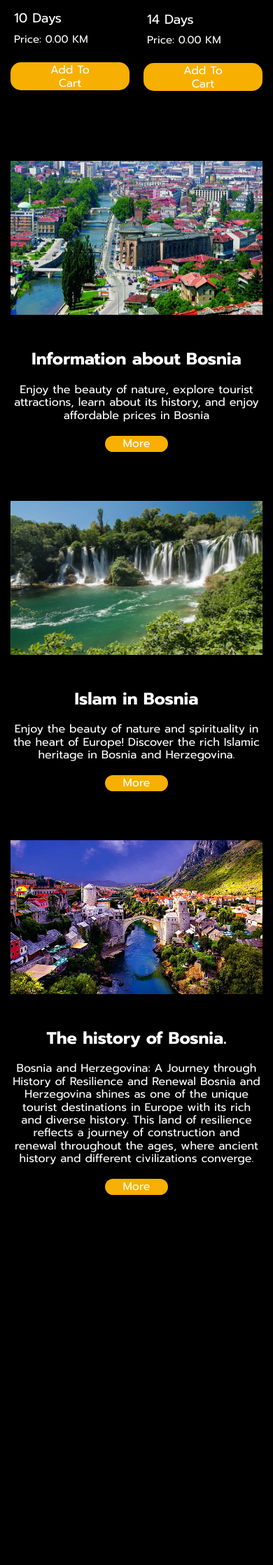
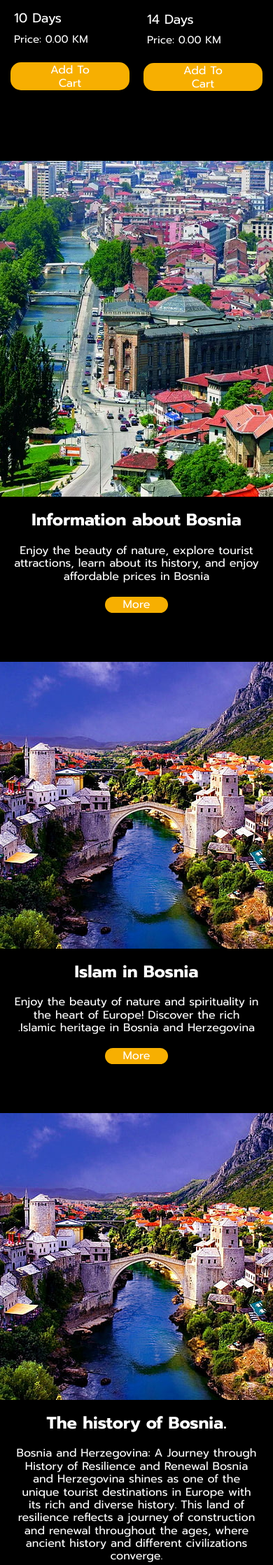
Before and after one commit to IbrahimMohamed9/Foundations-of-Frontend-Web-Development, a PHP site: page / in a window 390 px wide. Shown: the part 1013-3250 px from the top of the page at 70% size. Before the commit the page ends 2721 px from the top, so only its background shows below. Run offline with PHP 8.4, Linux system fonts and the light colour scheme.

Commit message:
update info

```diff
--- a/assets/css/balqan.css
+++ b/assets/css/balqan.css
@@ -252,53 +252,52 @@ header .icons span {
 }
 /* End New packages */
 /* Start Info */
-.info .container {
+.info .info-container {
   display: grid;
   gap: 50px;
 }
 .info .row {
-  display: flex;
-  gap: 50px;
-  min-height: 300px;
+  text-align: center;
+  display: grid;
+  grid-template-columns: 1fr 47%;
+  gap: 20px;
 }
 @media (max-width: 768px) {
   .info .row {
-    flex-direction: column;
+    text-align: center;
+    display: grid;
+    grid-template-columns: 1fr;
+    gap: 20px;
   }
 }
+.info .row:nth-child(2n) {
+  direction: rtl;
+}
 .info .row .image {
-  position: relative;
-  width: 100%;
+  display: flex;
+  justify-content: center;
+  align-items: center;
+  overflow: hidden;
+}
+.info .row .wrap {
+  display: flex;
+  justify-content: center;
+  align-items: center;
+}
+.info .row .wrap .content {
+  margin-right: 20px;
+}
+.info .row:nth-child(2n) .wrap .content {
+  margin-left: 20px;
+  margin-right: 0;
 }
 @media (max-width: 768px) {
-  .info .row .image {
-    min-height: 220px;
+  .info .row .wrap .content {
+    margin-left: 20px;
+    margin-right: 20px;
   }
-}
-.info .row .image img {
-  position: absolute;
-  max-width: 100%;
-  min-width: 100%;
-  min-height: 300px;
-  max-height: 300px;
-  top: 50%;
-  left: 0;
-  transform: translateY(-50%);
-}
-@media (max-width: 768px) {
-  .info .row .image img {
-    max-height: 100%;
-    min-height: 100%;
-  }
-}
-.info .row .content {
-  max-width: calc(55% - 50px);
-  min-width: calc(55% - 50px);
-  text-align: center;
-}
-@media (max-width: 768px) {
-  .info .row .content {
-    max-width: 100%;
+  .info .row:nth-child(2n) .wrap .content {
+    margin-right: 20px;
   }
 }
 .info .row .content .text p {
@@ -318,16 +317,9 @@ header .icons span {
 .info .row .content .paragraph {
   display: none;
 }
-.info .row .content button:hover + .paragraph {
+.info .row .content button:hover ~ .paragraph {
   display: block;
 }
-/* ========= Delete This ========= */
-/* .info .row .content button span {
-  display: none;
-}
-.info .row .content button + .paragraph {
-  display: block;
-} */
 /* End Info */
 /* Start Animation */
 @keyframes bouncing {
--- a/index.html
+++ b/index.html
@@ -102,11 +102,12 @@
     <!-- End New packages -->
     <!-- Start Info -->
     <div class="info new-section">
-      <div class="container">
+      <div class="info-container">
         <div class="row">
           <div class="image">
             <img src="assets/images/info/info-1.webp" alt="" />
           </div>
+          <div class="wrap">
             <div class="content">
               <div class="text">
                 <h2>Information about Bosnia</h2>
@@ -124,17 +125,17 @@
                 their beauty and unique diversity.
                 <br /><br />
                 2. Ideal Weather:<br />
-              The moderate weather in Bosnia provides an opportunity to explore
-              tourist attractions throughout the year. Whether strolling through
-              the streets of historic cities or enjoying the breathtaking views
-              of lakes and mountains, you will find yourself in a world of
-              natural beauty.
+                The moderate weather in Bosnia provides an opportunity to
+                explore tourist attractions throughout the year. Whether
+                strolling through the streets of historic cities or enjoying the
+                breathtaking views of lakes and mountains, you will find
+                yourself in a world of natural beauty.
                 <br /><br />
                 3. Beautiful Tourist Attractions:<br />
                 From the fortress of the city of Mostar to the waterfalls of
-              Jajce, tourist destinations in Bosnia and Herzegovina are diverse.
-              Enjoy a tour of the historic streets of Sarajevo and learn about
-              the culture of the old town.
+                Jajce, tourist destinations in Bosnia and Herzegovina are
+                diverse. Enjoy a tour of the historic streets of Sarajevo and
+                learn about the culture of the old town.
                 <br /><br />
                 4. Low Prices:<br />
                 In terms of cost, your trip to Bosnia and Herzegovina is
@@ -145,10 +146,12 @@
               </p>
             </div>
           </div>
+        </div>
         <div class="row">
           <div class="image">
-            <img src="assets/images/info/info-2.jpg" alt="" />
+            <img src="assets/images/info/info-3.jpg" alt="" />
           </div>
+          <div class="wrap">
             <div class="content">
               <div class="text">
                 <h2>Islam in Bosnia</h2>
@@ -160,41 +163,43 @@
               </div>
               <button><span>More</span></button>
               <p class="paragraph">
-              Bosnia and Herzegovina hosts a rich Islamic heritage that reflects
-              cultural and historical diversity. The magnificent mosques in its
-              old cities reflect unique Islamic architecture and serve as
-              centers for spirituality and contemplation. Visitors can enjoy the
-              beauty of minarets and domes that harmonize beautifully with the
-              stunning natural landscapes.
+                Bosnia and Herzegovina hosts a rich Islamic heritage that
+                reflects cultural and historical diversity. The magnificent
+                mosques in its old cities reflect unique Islamic architecture
+                and serve as centers for spirituality and contemplation.
+                Visitors can enjoy the beauty of minarets and domes that
+                harmonize beautifully with the stunning natural landscapes.
                 <br />
                 <br />
-              Bosnia is characterized by an Islamic way of life embodied in its
-              traditions and daily customs. People here enjoy delicious halal
-              cuisine, and Bosnian hospitality reflects tolerance and warmth.
-              Ramadan and Eid al-Fitr are considered two important occasions
-              where residents experience unique religious and social
+                Bosnia is characterized by an Islamic way of life embodied in
+                its traditions and daily customs. People here enjoy delicious
+                halal cuisine, and Bosnian hospitality reflects tolerance and
+                warmth. Ramadan and Eid al-Fitr are considered two important
+                occasions where residents experience unique religious and social
                 experiences.
                 <br />
                 <br />
-              Regarding the religious experience, mosques and the call to prayer
-              (Adhan) are among the prominent features that distinguish Bosnia
-              and Herzegovina. This adds a special spiritual charm to the urban
-              environment.
+                Regarding the religious experience, mosques and the call to
+                prayer (Adhan) are among the prominent features that distinguish
+                Bosnia and Herzegovina. This adds a special spiritual charm to
+                the urban environment.
               </p>
+            </div>
           </div>
         </div>
         <div class="row">
           <div class="image">
             <img src="assets/images/info/info-3.jpg" alt="" />
           </div>
+          <div class="wrap">
             <div class="content">
               <div class="text">
                 <h2>The history of Bosnia.</h2>
                 <p>
-                Bosnia and Herzegovina: A Journey through History of Resilience
-                and Renewal Bosnia and Herzegovina shines as one of the unique
-                tourist destinations in Europe with its rich and diverse
-                history. This land of resilience reflects a journey of
+                  Bosnia and Herzegovina: A Journey through History of
+                  Resilience and Renewal Bosnia and Herzegovina shines as one of
+                  the unique tourist destinations in Europe with its rich and
+                  diverse history. This land of resilience reflects a journey of
                   construction and renewal throughout the ages, where ancient
                   history and different civilizations converge.
                 </p>
@@ -202,27 +207,28 @@
               <button><span>More</span></button>
               <p class="paragraph">
                 The Formation and Ancient Civilizations: <br />
-              The origins of Bosnia and Herzegovina date back to several ancient
-              civilizations, including the Greeks, Romans, and Illyrians. The
-              region witnessed diverse influences, giving it a rich cultural
-              background.
+                The origins of Bosnia and Herzegovina date back to several
+                ancient civilizations, including the Greeks, Romans, and
+                Illyrians. The region witnessed diverse influences, giving it a
+                rich cultural background.
                 <br /><br />
                 The Ottoman Era:<br />
-              In the Middle Ages, Bosnia and Herzegovina were influenced by the
-              Ottoman Empire, a period that lasted for a long time. The Ottoman
-              Empire left its mark on architecture and culture, and some of
-              these influences are still evident today.
+                In the Middle Ages, Bosnia and Herzegovina were influenced by
+                the Ottoman Empire, a period that lasted for a long time. The
+                Ottoman Empire left its mark on architecture and culture, and
+                some of these influences are still evident today.
                 <br /><br />
                 The Austro-Hungarian Period:<br />
-              Bosnia and Herzegovina came under the rule of the Austro-Hungarian
-              Empire in the 19th century, witnessing changes in administration
-              and social structure. This period continued to influence the
-              cultural identity of the region.
+                Bosnia and Herzegovina came under the rule of the
+                Austro-Hungarian Empire in the 19th century, witnessing changes
+                in administration and social structure. This period continued to
+                influence the cultural identity of the region.
                 <br /><br />
                 World War I and II:<br />
-              Bosnia and Herzegovina experienced the effects of both World Wars,
-              enduring a difficult period of division and political changes. The
-              economic and social structure was affected during this time.
+                Bosnia and Herzegovina experienced the effects of both World
+                Wars, enduring a difficult period of division and political
+                changes. The economic and social structure was affected during
+                this time.
                 <br /><br />
                 The Bosnian War:<br />
                 The Bosnian Civil War (1992-1995) is considered a crucial period
@@ -233,10 +239,10 @@
                 <br /><br />
                 The Present and Future:<br />
                 The history of Bosnia and Herzegovina is filled with challenges
-              and victories, and today the country remains a place that combines
-              cultural diversity and rich heritage. With ongoing efforts for
-              renewal and infrastructure development, the future of Bosnia and
-              Herzegovina looks promising.
+                and victories, and today the country remains a place that
+                combines cultural diversity and rich heritage. With ongoing
+                efforts for renewal and infrastructure development, the future
+                of Bosnia and Herzegovina looks promising.
                 <br /><br />
                 Bosnia and Herzegovina offer visitors a unique opportunity to
                 explore its exciting history and enjoy a travel experience with
@@ -246,6 +252,7 @@
           </div>
         </div>
       </div>
+    </div>
     <!-- End Info -->
   </body>
 </html>
```
Lines whose indentation alone changed are shown as unchanged.
